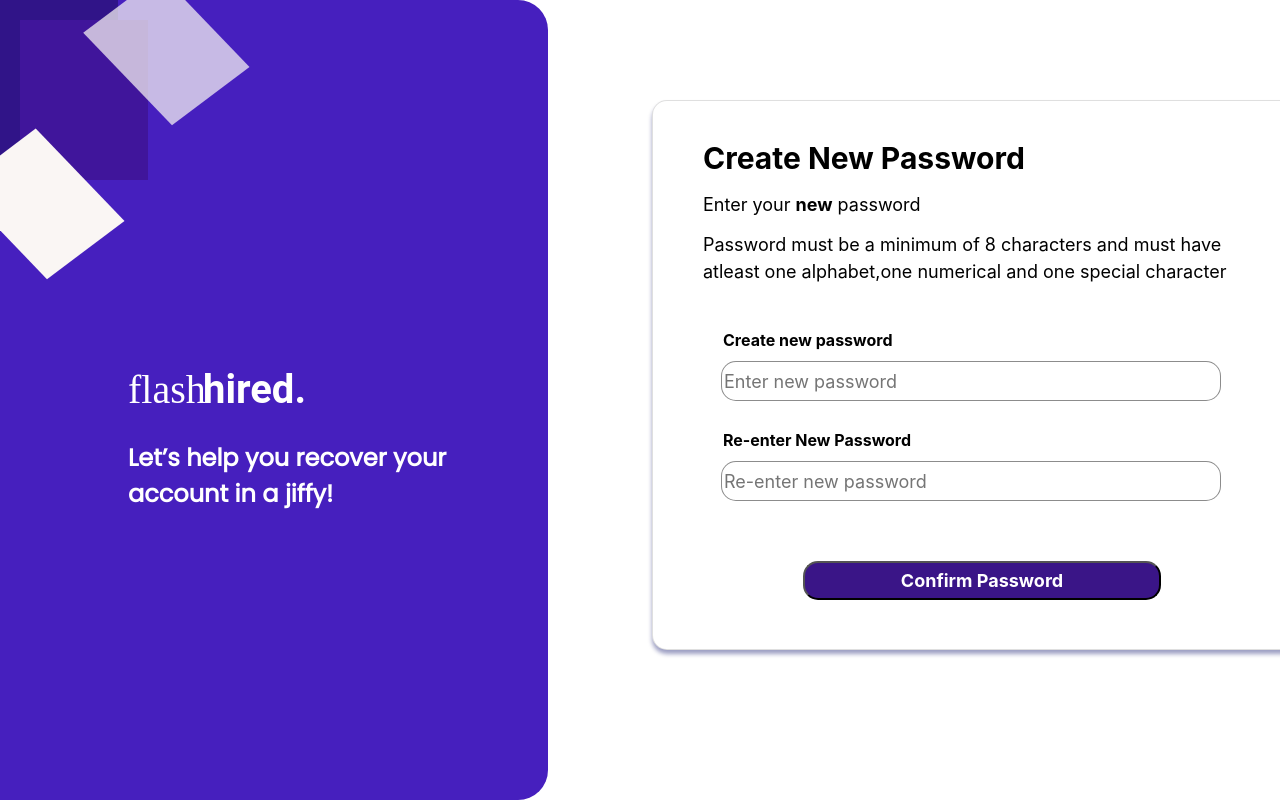
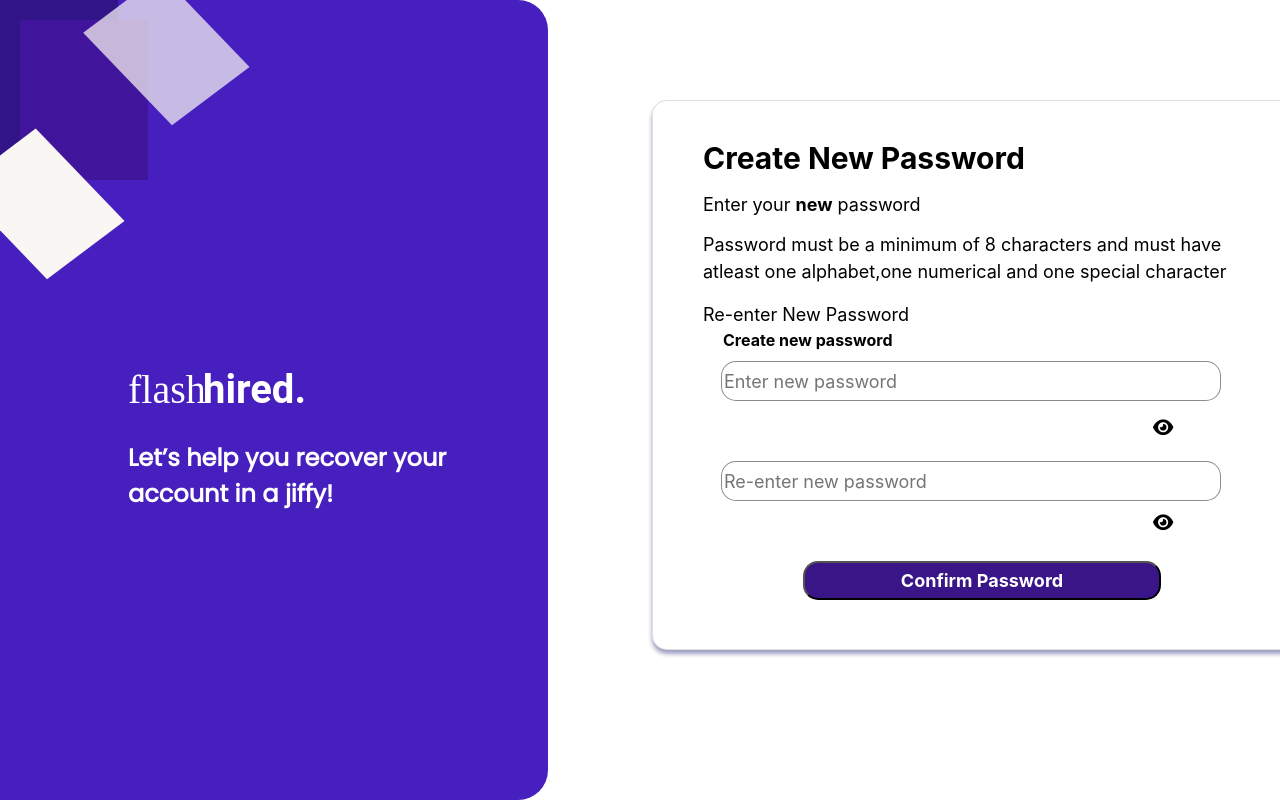
Before and after one commit to RashmiR31/CoachEd_flashhired, a Django app: page /password_reset_confirm/1/1 in a window 1280 px wide. Run offline with Django 3.2, Linux system fonts and the light colour scheme; some libraries are stand-ins or nearby versions; some web fonts are replaced.

Commit message:
forgotpassword process comlpeted

```diff
--- a/CoachEd_flashhired/flashhired/templates/account/login.html
+++ b/CoachEd_flashhired/flashhired/templates/account/login.html
@@ -55,7 +55,7 @@
         .eyeShow{
             position: absolute;
             color: #000000;
-            left: 1150px;
+            left: 1220px;
             top: 425px;
 
         }
--- a/CoachEd_flashhired/flashhired/templates/account/password_reset_form.html
+++ b/CoachEd_flashhired/flashhired/templates/account/password_reset_form.html
@@ -64,7 +64,15 @@
 	border: 1px solid rgba(0, 0, 0, 0.45);
 	box-sizing: border-box;
 	border-radius: 15px;
+	z-index:1
 }
+#eyeIcon1{
+	position: absolute;
+	margin-left: 450px;
+	margin-top: 75px;
+	z-index:2
+}
+
 #re_enter_password{
 	position: absolute;
 	font-family:-apple-system, BlinkMacSystemFont, 'Segoe UI', Roboto, sans-serif;
@@ -87,6 +95,12 @@
 	box-sizing: border-box;
 	border-radius: 15px;
 }
+#eyeIcon2{
+	position: absolute;
+	margin-left: 450px;
+	margin-top: 170px;
+	z-index:2
+}
 #confirm{
 	position: absolute;
 	width: 358px;
@@ -108,9 +122,36 @@
 	<p id="create_password_text">Enter your <b>new</b> password</p>
 	<one id="password_contraint">Password must be a minimum of 8 characters and must have atleast one alphabet,one numerical and one special character</p>
 	<p id="create_password">Create new password</p>
-	<input type="password" id="password1" placeholder="Enter new password" {{form.new_password1}}>
+	<input type="password" id="password1" placeholder="Enter new password" {{form.new_password1}}
 	<p id="re_enter_password">Re-enter New Password</p>
-	<input type="password" id="password2" placeholder="Re-enter new password" {{form.new_password2}}>
+	<input type="password" id="password2" placeholder="Re-enter new password" {{form.new_password2}}
+	<p onclick="toggle1()" class=eyeShow> <i id="eyeIcon1" class="fas fa-eye"></i> </p>
+	<script>
+		function toggle1() {
+			var temp = document.getElementById("password1");
+			if (temp.type === "password") {
+				temp.type = "text";
+			}
+			else {
+				temp.type = "password";
+			}
+
+		}
+	</script>
+
+	<p onclick="toggle2()" class=eyeShow> <i id="eyeIcon2" class="fas fa-eye"></i> </p>
+	<script>
+		function toggle2() {
+			var temp = document.getElementById("password2");
+			if (temp.type === "password") {
+				temp.type = "text";
+			}
+			else {
+				temp.type = "password";
+			}
+
+		}
+	</script>
 	<button type="Submit" id="confirm" name="Update Password"><b>Confirm Password</b></button>
 </form>
 </div>
```
Also changed, not shown: CoachEd_flashhired/db.sqlite3.
